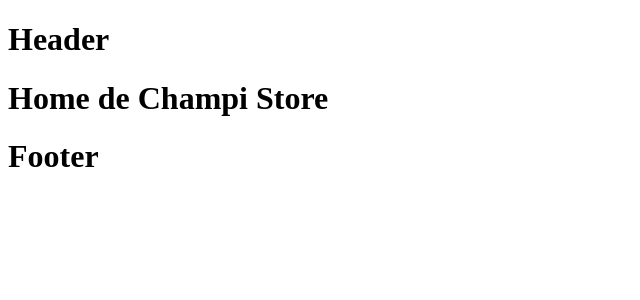
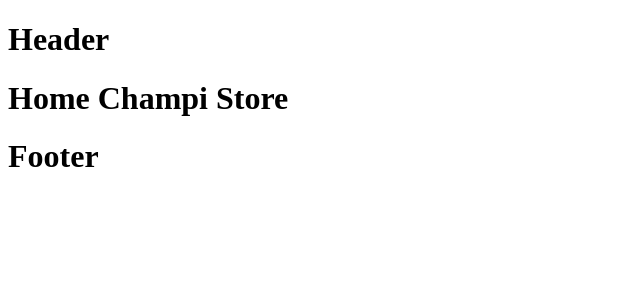
Before and after one commit to samumirandam/champi-store, a React app: page / in a window 1280 px wide. Shown: the top 300 px of the page, without its empty margins (0-640 px from the left). Built offline with nearby package versions, Linux system fonts and the light colour scheme.

Commit message:
Se agrega la etiqueta Helmet

```diff
--- a/src/containers/Home.jsx
+++ b/src/containers/Home.jsx
@@ -1,8 +1,10 @@
 import React from 'react';
+import { Helmet } from 'react-helmet';
 
 const Home = () => {
   return (
     <>
+      <Helmet>
         <title>Champi Store</title>
         <meta charset="UTF-8" />
         <meta name="viewport" content="width=device-width, initial-scale=1.0" />
@@ -20,19 +22,21 @@ const Home = () => {
           name="twitter:description"
           content="Champi Store: Tienda de licores artesanales"
         />
-      <meta name="twitter:image" content="" />
+        {/* <meta name="twitter:image" content="" /> */}
         <meta property="og:title" content="Champi Store" />
         <meta
           property="og:description"
           content="Champi Store: Tienda de licores artesanales"
         />
-      <meta property="og:image" content="" />
+        {/* <meta property="og:image" content="" /> */}
         <meta property="og:url" content="champi.store" />
         <meta property="og:site_name" content="Champi Store" />
         <meta property="og:locale" content="es_ES" />
         <meta property="og:type" content="article" />
         {/* <meta property="fb:app_id" content="ID_APP_FACEBOOK" /> */}
-      <h1>Home de Champi Store</h1>
+      </Helmet>
+
+      <h1>Home Champi Store</h1>
     </>
   );
 };
```
Lines whose indentation alone changed are shown as unchanged.
